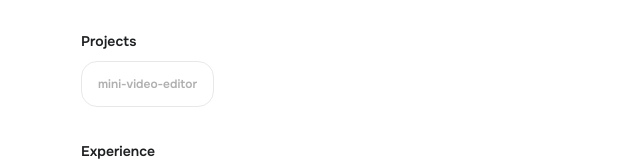
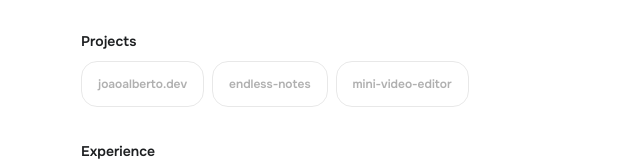
Before and after one commit to joaoalberto-dev/joaoalberto.dev, a Next.js app: page / in a window 1280 px wide. Shown: the part 129-290 px from the top of the page, without its empty margins (319-959 px from the left). Built offline with nearby package versions, Linux system fonts and the light colour scheme.

Commit message:
chore: adding more items to projects

```diff
--- a/src/core/components/project-list/project-list.tsx
+++ b/src/core/components/project-list/project-list.tsx
@@ -2,6 +2,14 @@ import { Project } from "../project/project";
 import styles from "./project-list.module.css";
 
 const projects = [
+  {
+    name: "joaoalberto.dev",
+    href: "https://github.com/joaoalberto-dev/joaoalberto.dev"
+  },
+  {
+    name: "endless-notes",
+    href: "https://github.com/joaoalberto-dev/endless-notes"
+  },
   {
     name: "mini-video-editor",
     href: "https://github.com/joaoalberto-dev/mini-video-editor",
```
